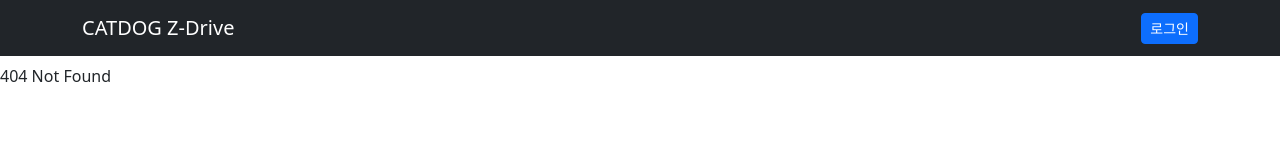
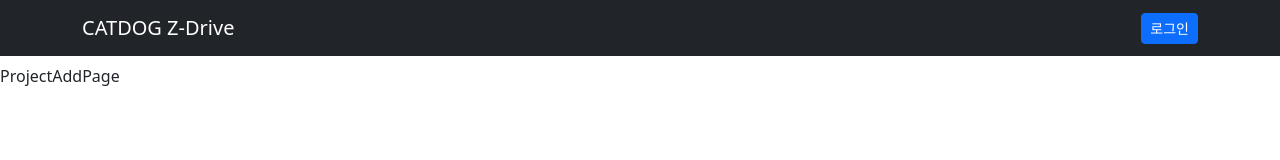
Before and after one commit to KU-CATDOG/zdrive-front, a React (Create React App) app: page /zdrive/project/add in a window 1280 px wide. Before the commit this address had no page. Shown: the top 160 px of the page. Built offline with nearby package versions, Linux system fonts and the light colour scheme.

Commit message:
Add project create page

```diff
--- /dev/null
+++ b/src/page/ProjectAddPage.js
@@ -0,0 +1,7 @@
+import React from "react";
+
+function ProjectAddPage() {
+  return <p>ProjectAddPage</p>;
+}
+
+export default ProjectAddPage;
--- a/src/routes/Router.js
+++ b/src/routes/Router.js
@@ -3,6 +3,7 @@ import { useRoutes, Navigate } from "react-router-dom";
 
 const LoginPage = lazy(() => import("page/LoginPage"));
 const MainPage = lazy(() => import("page/MainPage"));
+const ProjectAddPage = lazy(() => import("page/ProjectAddPage"));
 const ProjectDetailPage = lazy(() => import("page/ProjectDetailPage"));
 const ProjectListPage = lazy(() => import("page/ProjectListPage"));
 const Page404 = lazy(() => import("page/Page404"));
@@ -18,6 +19,7 @@ function Router() {
         {
           path: "project",
           children: [
+            { path: "add", element: <ProjectAddPage /> },
             { path: "list", element: <ProjectListPage /> },
             { path: "detail", element: <ProjectDetailPage /> },
           ],
--- a/src/routes/paths.js
+++ b/src/routes/paths.js
@@ -11,6 +11,7 @@ export const PATHS = {
   login: path(ZDRIVE, "/login"),
   main: path(ZDRIVE, "/main"),
   project: {
+    add: path(ZDRIVE, "/project/add"),
     list: path(ZDRIVE, "/project/list"),
     detail: path(ZDRIVE, "/project/detail"),
   },
```
